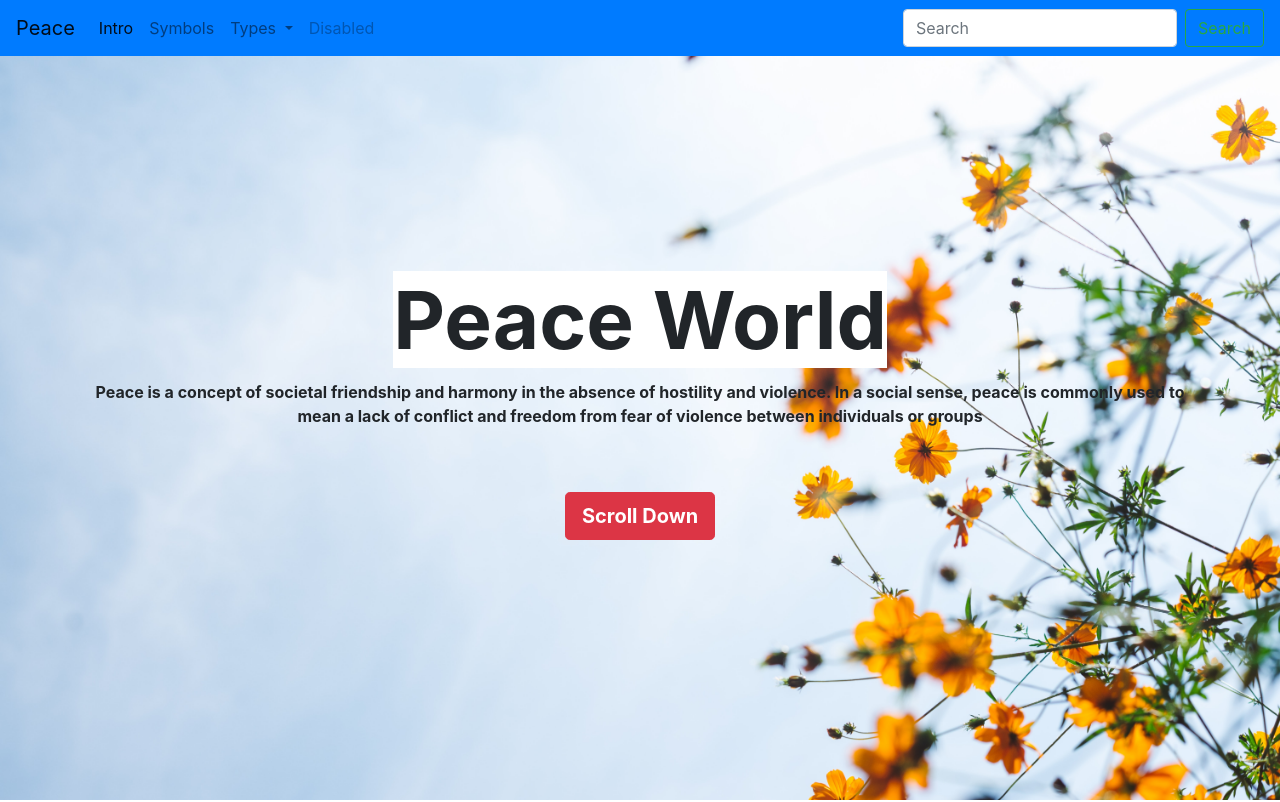
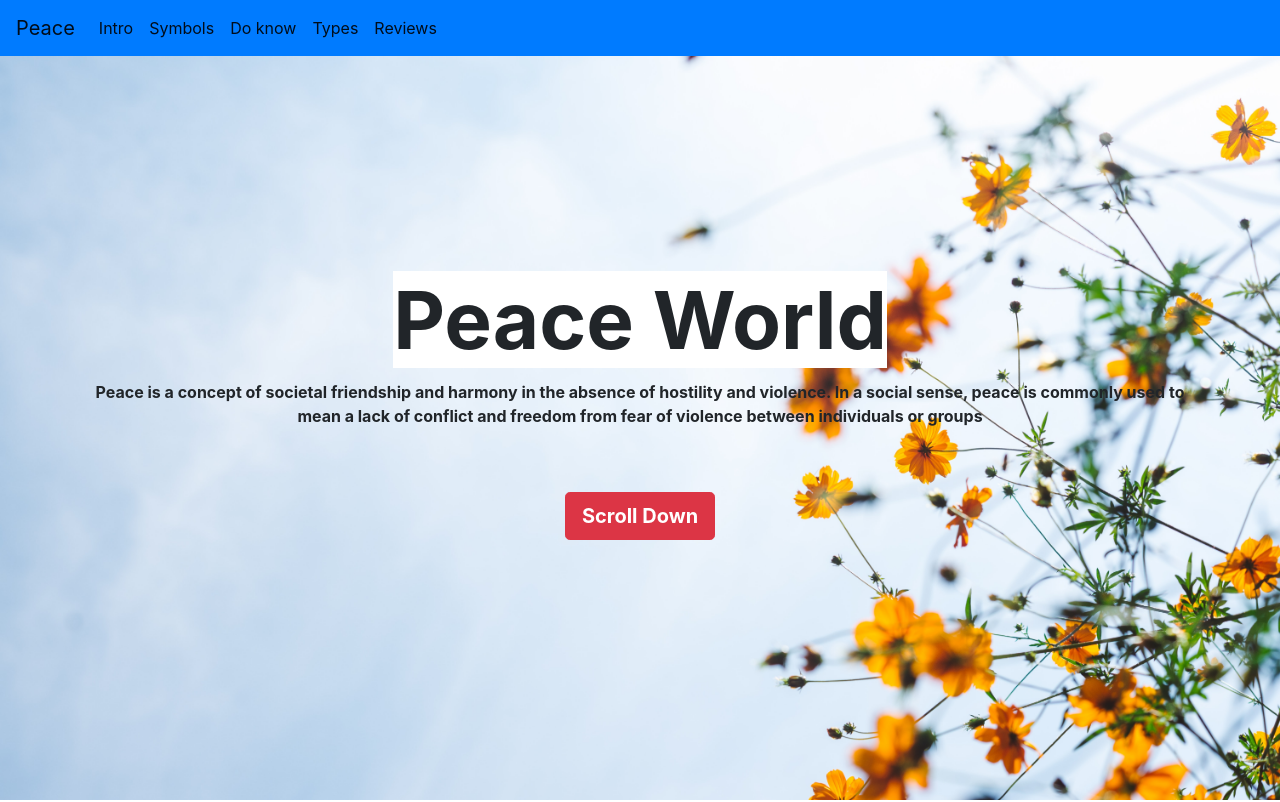
Before and after one commit to chandru793/www.peaceworld.com, a plain HTML site: page index.html in a window 1280 px wide. Shown: the top 802 px of the page. Drawn offline with nearby package versions, Linux system fonts and the light colour scheme.

Commit message:
Add files via upload

```diff
--- a/index.html
+++ b/index.html
@@ -33,7 +33,7 @@
   <body>
     <!--navbar starts-->
     <nav class="navbar navbar-expand-lg navbar-light bg-primary fixed-top">
-      <a class="navbar-brand" href="#">Peace</a>
+      <a class="navbar-brand" href="#hero">Peace</a>
       <button
         class="navbar-toggler"
         type="button"
@@ -49,60 +49,30 @@
       <div class="collapse navbar-collapse" id="navbarSupportedContent">
         <ul class="navbar-nav mr-auto">
           <li class="nav-item active">
-            <a class="nav-link" href="#"
+            <a class="nav-link" href="#intro"
               >Intro <span class="sr-only">(current)</span></a
             >
           </li>
-          <li class="nav-item">
-            <a class="nav-link" href="#">Symbols</a>
+          <li class="nav-item active">
+            <a class="nav-link" href="#symbols">Symbols</a>
           </li>
-          <li class="nav-item dropdown">
-            <a
-              class="nav-link dropdown-toggle"
-              href="#"
-              id="navbarDropdown"
-              role="button"
-              data-toggle="dropdown"
-              aria-haspopup="true"
-              aria-expanded="false"
-            >
-              Types
-            </a>
-            <div class="dropdown-menu" aria-labelledby="navbarDropdown">
-              <a class="dropdown-item" href="#">Action</a>
-              <a class="dropdown-item" href="#">Another action</a>
-              <div class="dropdown-divider"></div>
-              <a class="dropdown-item" href="#">Something else here</a>
-            </div>
+          <li class="nav-item active">
+            <a class="nav-link" href="#questions">Do know</a>
           </li>
-          <li class="nav-item">
-            <a
-              class="nav-link disabled"
-              href="#"
-              tabindex="-1"
-              aria-disabled="true"
-              >Disabled</a
-            >
+          <li class="nav-item active">
+            <a class="nav-link" href="#types">Types</a>
+          </li>
+          <li class="nav-item active">
+            <a class="nav-link" href="#review">Reviews</a>
           </li>
         </ul>
-        <form class="form-inline my-2 my-lg-0">
-          <input
-            class="form-control mr-sm-2"
-            type="search"
-            placeholder="Search"
-            aria-label="Search"
-          />
-          <button class="btn btn-outline-success my-2 my-sm-0" type="submit">
-            Search
-          </button>
-        </form>
       </div>
     </nav>
     <!--navbar ends-->
 
     <!--hero start-->
     <section class="hero d-flex align-items-center">
-      <div class="container text-center rellax">
+      <div class="container text-center rellax" id="hero">
         <span
           class="text-black bg-white font-weight-bold hero-title hero-tagline"
         >
@@ -171,7 +141,7 @@
         <!--col right end-->
       </div>
 
-      <div class="container mt-5">
+      <div class="container mt-5" id="symbols">
         <div class="card-deck">
           <div class="card">
             <i class="fas fa-peace intro-icon mt-4"></i>
@@ -227,7 +197,7 @@
 
     <!--services start-->
     <section class="py-5">
-      <div class="container-fluid px-xl-0 d-xl-flex">
+      <div class="container-fluid px-xl-0 d-xl-flex" id="questions">
         <div class="col-12 col-xl-6 px-xl-0">
           <img src="c1.jpg" alt="" class="img-fluid" />
         </div>
@@ -334,7 +304,7 @@
           </div>
         </div>
       </div>
-      <div class="container-fluid px-xl-0 d-flex flex-wrap">
+      <div class="container-fluid px-xl-0 d-flex flex-wrap" id="types">
         <div
           class="col-12 col-xl-6 d-xl-flex align-items-center order-2 order-xl-1 my-4"
         >
@@ -369,6 +339,7 @@
               <div
                 class="tab-pane fade show active"
                 id="pills-home"
+                id="internal"
                 role="tabpanel"
                 aria-labelledby="pills-home-tab"
               >
@@ -403,6 +374,7 @@
               <div
                 class="tab-pane fade"
                 id="pills-profile"
+                id="eternal"
                 role="tabpanel"
                 aria-labelledby="pills-profile-tab"
               >
@@ -440,7 +412,7 @@
 
     <!--testimonal start-->
     <section class="py-5">
-      <div class="container">
+      <div class="container" id="review">
         <h2 class="text-center font-weight-bold mb-4">
           What does other's think...
         </h2>
```
